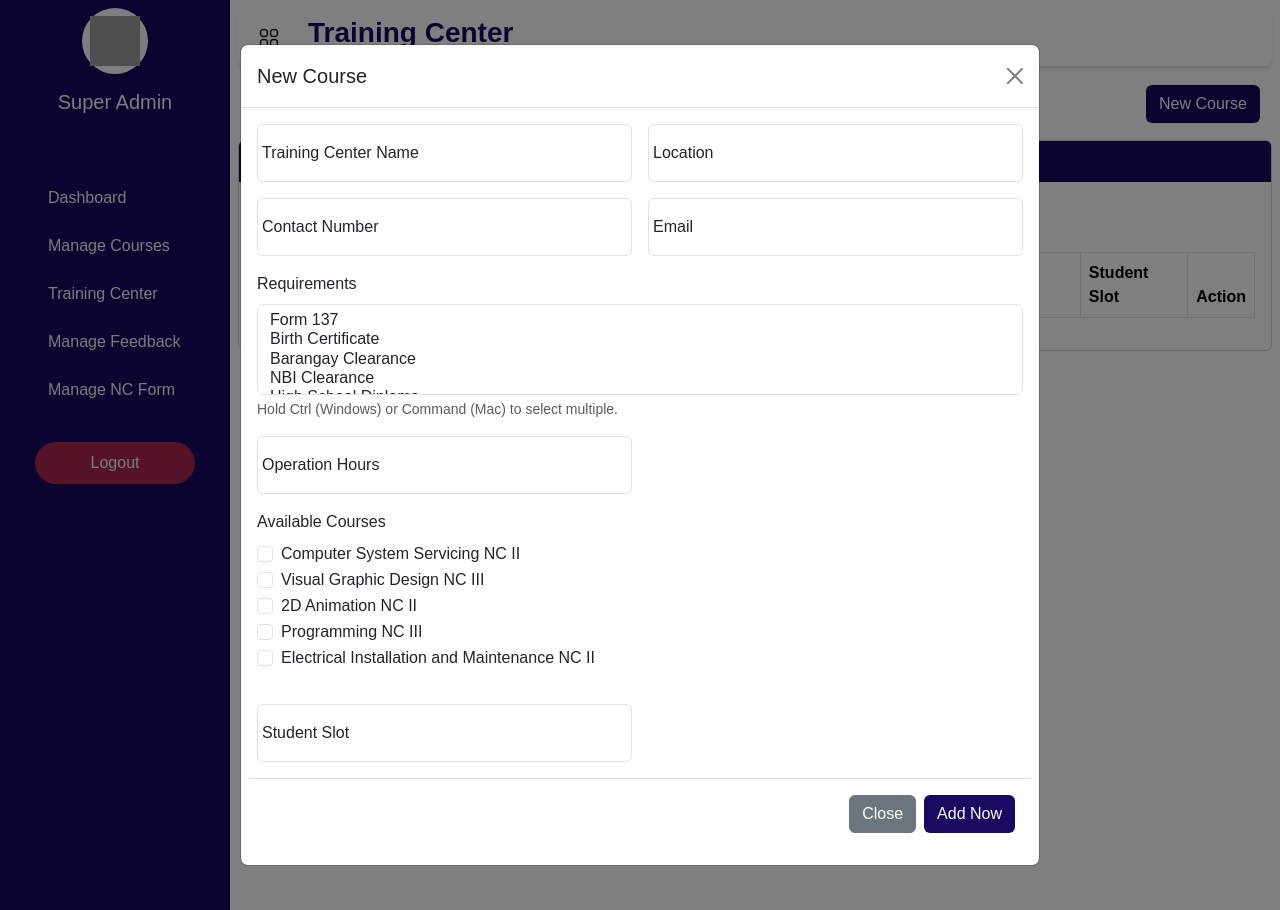
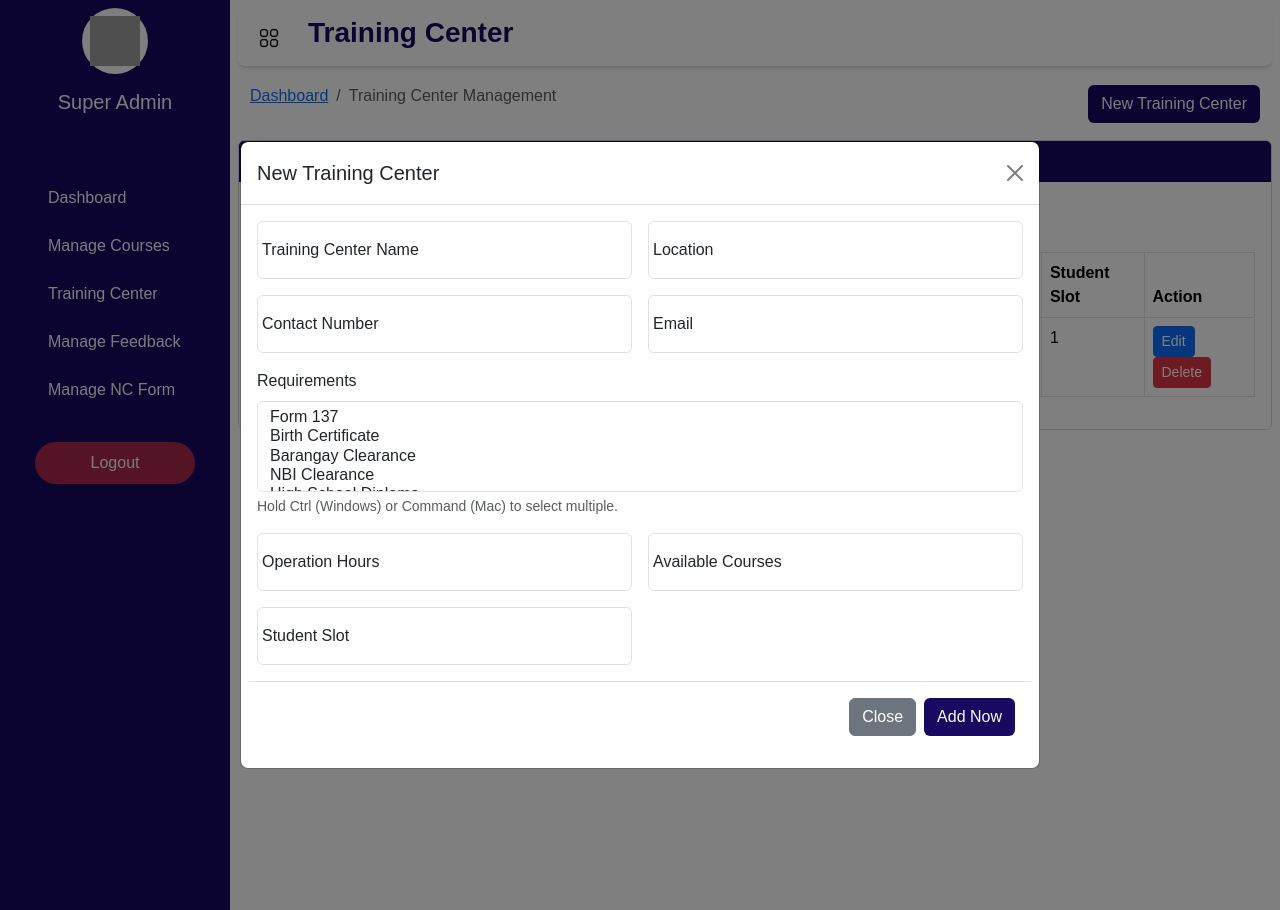
Before and after one commit to lyn212-cpu/Capstone, a PHP site: page /TrainingCenter.php in a window 1280 px wide, after a click on "New Training Center". Run offline with PHP 8.4, Linux system fonts and the light colour scheme; tables that the repository leaves empty hold one stand-in row (values such as "Sample post"); lists and menus that the app fills with data are empty; some libraries are stand-ins or nearby versions; grey boxes are pictures that could not be loaded.

Commit message:
super admin training center features

```diff
--- a/Admin/super_admin/TrainingCenter.php
+++ b/Admin/super_admin/TrainingCenter.php
@@ -1,6 +1,8 @@
 <?php
+include '../../Backend/connect.php'; // <-- fixed directory
 session_start();
 ?>
+
 <!doctype html>
 <html lang="en">
 
@@ -18,109 +20,45 @@ session_start();
 </head>
 
 <body>
-    <!-- Add the modals here -->
     <!-- Edit Modal -->
     <div class="modal fade" id="editModal" tabindex="-1" aria-labelledby="editModalLabel" aria-hidden="true">
         <div class="modal-dialog">
             <div class="modal-content">
                 <div class="modal-header">
-                    <h5 class="modal-title" id="editModalLabel">Edit Course</h5>
+                    <h5 class="modal-title" id="editModalLabel">Edit Training Center</h5>
                     <button type="button" class="btn-close" data-bs-dismiss="modal" aria-label="Close"></button>
                 </div>
                 <div class="modal-body">
                     <form id="editForm">
+                        <input type="hidden" id="editCenterId" name="center_id">
                         <div class="mb-3">
-                            <label for="editCourseName" class="form-label">Training Center Name</label>
-                            <input type="text" class="form-control" id="editTrainingCenter"
-                                placeholder="Enter course name">
+                            <label for="editCenterName" class="form-label">Training Center Name</label>
+                            <input type="text" class="form-control" id="editCenterName" name="center_name">
                         </div>
                         <div class="mb-3">
-                            <label for="editAvailableSlot" class="form-label">Location</label>
-                            <input type="text" class="form-control" id="editLocation" placeholder="Enter New Location">
+                            <label for="editLocation" class="form-label">Location</label>
+                            <input type="text" class="form-control" id="editLocation" name="location">
                         </div>
                         <div class="mb-3">
-                            <label for="contactInformation" class="form-label">Contact Information</label>
-                            <div>
-                                <input type="tel" class="form-control mb-2" id="contactNumber"
-                                    placeholder="Enter contact number">
-                                <input type="email" class="form-control" id="contactEmail"
-                                    placeholder="Enter email address">
-                            </div>
+                            <label for="editContactInfo" class="form-label">Contact Information</label>
+                            <input type="text" class="form-control" id="editContactInfo" name="contact_info">
                         </div>
                         <div class="mb-3">
                             <label for="editRequirements" class="form-label">Requirements</label>
-                            <select multiple class="form-select" id="editRequirements"
-                                onchange="toggleOtherRequirementEdit()">
-                                <option value="form_137">Form 137</option>
-                                <option value="birth_certificate">Birth Certificate</option>
-                                <option value="barangay_clearance">Barangay Clearance</option>
-                                <option value="nbi_clearance">NBI Clearance</option>
-                                <option value="high_school_diploma">High School Diploma</option>
-                                <option value="other">Other (specify below)</option>
-                            </select>
-                            <div class="form-text">Hold Ctrl (Windows) or Command (Mac) to select multiple.</div>
-
-                            <!-- Other Requirement Field (hidden by default) -->
-                            <div class="form-floating mt-2" id="otherRequirementEditDiv" style="display: none;">
-                                <input type="text" class="form-control mb-2" id="otherRequirementEdit"
-                                    placeholder="Other Requirement">
-                                <label for="otherRequirementEdit">Specify Other Requirement</label>
-                                <button type="button" class="btn btn-secondary mt-2" id="addRequirementEditBtn">Add
-                                    Another Requirement</button>
-                            </div>
-
-                            <!-- Container for additional requirements -->
-                            <div id="additionalRequirementsEdit" class="mt-2"></div>
+                            <input type="text" class="form-control" id="editRequirements" name="requirements">
                         </div>
                         <div class="mb-3">
-                            <label for="editAvailableSlot" class="form-label">Operation Hours</label>
-                            <input type="text" class="form-control" id="editAvailableSlot"
-                                placeholder="Enter New Operation Hours">
+                            <label for="editOperationHours" class="form-label">Operation Hours</label>
+                            <input type="text" class="form-control" id="editOperationHours" name="operation_hours">
                         </div>
                         <div class="mb-3">
-                            <label for="editAvailableCourses" class="form-label">Available Courses</label>
-                            <div id="editAvailableCourses">
-                                <div class="form-check">
-                                    <input class="form-check-input" type="checkbox"
-                                        value="Computer System Servicing NC II" id="course1">
-                                    <label class="form-check-label" for="course1">
-                                        Computer System Servicing NC II
-                                    </label>
-                                </div>
-                                <div class="form-check">
-                                    <input class="form-check-input" type="checkbox" value="Visual Graphic Design NC III"
-                                        id="course2">
-                                    <label class="form-check-label" for="course2">
-                                        Visual Graphic Design NC III
-                                    </label>
-                                </div>
-                                <div class="form-check">
-                                    <input class="form-check-input" type="checkbox" value="2D Animation NC II"
-                                        id="course3">
-                                    <label class="form-check-label" for="course3">
-                                        2D Animation NC II
-                                    </label>
-                                </div>
-                                <div class="form-check">
-                                    <input class="form-check-input" type="checkbox" value="Programming NC III"
-                                        id="course4">
-                                    <label class="form-check-label" for="course4">
-                                        Programming NC III
-                                    </label>
-                                </div>
-                                <div class="form-check">
-                                    <input class="form-check-input" type="checkbox"
-                                        value="Electrical Installation and Maintenance NC II" id="course5">
-                                    <label class="form-check-label" for="course5">
-                                        Electrical Installation and Maintenance NC II
-                                    </label>
-                                </div>
-                            </div>
+                            <label for="editAvailableCoursesInput" class="form-label">Available Courses</label>
+                            <input type="text" class="form-control" id="editAvailableCoursesInput"
+                                name="available_courses">
                         </div>
                         <div class="mb-3">
-                            <label for="editAvailableSlot" class="form-label">Student Slot</label>
-                            <input type="number" class="form-control" id="editAvailableSlot"
-                                placeholder="Enter New Available Slot">
+                            <label for="editStudentSlot" class="form-label">Student Slot</label>
+                            <input type="number" class="form-control" id="editStudentSlot" name="student_slot">
                         </div>
                         <button type="submit" class="btn btn-primary">Save Changes</button>
                     </form>
@@ -186,7 +124,8 @@ session_start();
                     </div>
                     <div class="modal-footer">
                         <button type="button" class="btn btn-secondary" data-bs-dismiss="modal">Cancel</button>
-                        <a href="../../include/logout.php" class="btn btn-danger">Logout</a> <!-- Redirects to login.php -->
+                        <a href="../../include/logout.php" class="btn btn-danger">Logout</a>
+                        <!-- Redirects to login.php -->
                     </div>
                 </div>
             </div>
@@ -210,7 +149,7 @@ session_start();
                 </ol>
             </nav>
             <button data-bs-target="#newCenter_modal" data-bs-toggle="modal" style="background-color: #190960"
-                class="btn text-light">New Course</button>
+                class="btn text-light">New Training Center</button>
         </nav>
 
         <!-- User list table -->
@@ -234,35 +173,65 @@ session_start();
                             <th>Action</th>
                         </tr>
                     </thead>
+
                     <tbody>
-                        <!-- No sample data, only column headers remain -->
+                        <?php
+                        $sql = "SELECT * FROM training_center";
+                        $result = $conn->query($sql);
+                        if ($result && $result->num_rows > 0) {
+                            while ($row = $result->fetch_assoc()) {
+                                echo "<tr>";
+                                echo "<td>" . htmlspecialchars($row['center_name']) . "</td>";
+                                echo "<td>" . htmlspecialchars($row['location']) . "</td>";
+                                echo "<td>" . htmlspecialchars($row['contact_info']) . "</td>";
+                                echo "<td>" . htmlspecialchars($row['requirements']) . "</td>";
+                                echo "<td>" . htmlspecialchars($row['operation_hours']) . "</td>";
+                                echo "<td>" . htmlspecialchars($row['available_courses']) . "</td>";
+                                echo "<td>" . htmlspecialchars($row['student_slot']) . "</td>";
+                                echo "<td>
+            <button class='btn btn-primary btn-sm edit-btn'
+                data-center_id='" . htmlspecialchars($row['center_id'], ENT_QUOTES) . "'
+                data-center_name='" . htmlspecialchars($row['center_name'], ENT_QUOTES) . "'
+                data-location='" . htmlspecialchars($row['location'], ENT_QUOTES) . "'
+                data-contact_info='" . htmlspecialchars($row['contact_info'], ENT_QUOTES) . "'
+                data-requirements='" . htmlspecialchars($row['requirements'], ENT_QUOTES) . "'
+                data-operation_hours='" . htmlspecialchars($row['operation_hours'], ENT_QUOTES) . "'
+                data-available_courses='" . htmlspecialchars($row['available_courses'], ENT_QUOTES) . "'
+                data-student_slot='" . htmlspecialchars($row['student_slot'], ENT_QUOTES) . "'
+            >Edit</button>
+            <button class='btn btn-danger btn-sm delete-btn'>Delete</button>
+        </td>";
+                                echo "</tr>";
+                            }
+                        }
+                        ?>
                     </tbody>
                 </table>
             </div>
         </div>
     </main>
 
-    <!-- Modal For adding New Course -->
+    <!-- Modal For adding New Training Center -->
     <div class="modal fade" id="newCenter_modal" data-bs-backdrop="static" data-bs-keyboard="false" tabindex="-1"
         aria-labelledby="staticBackdropLabel" aria-hidden="true">
         <div class="modal-dialog modal-dialog-centered modal-lg">
             <div class="modal-content">
                 <div class="modal-header">
-                    <h1 class="modal-title fs-5" id="staticBackdropLabel">New Course</h1>
+                    <h1 class="modal-title fs-5" id="staticBackdropLabel">New Training Center</h1>
                     <button type="button" class="btn-close" data-bs-dismiss="modal" aria-label="Close"></button>
                 </div>
 
                 <div class="modal-body row g-3 px-3">
                     <!-- Training Center Name -->
                     <div class="form-floating col-md-6">
-                        <input type="text" class="form-control" id="courseName" placeholder="Course Name">
-                        <label for="courseName">Training Center Name</label>
+                        <input type="text" class="form-control" id="centerName" placeholder="Training Center Name">
+                        <label for="centerName">Training Center Name</label>
                     </div>
 
                     <!-- Location -->
                     <div class="form-floating col-md-6">
-                        <input type="text" class="form-control" id="centerName" placeholder="Training Center Name">
-                        <label for="centerName">Location</label>
+                        <input type="text" class="form-control" id="location" placeholder="Location">
+                        <label for="location">Location</label>
                     </div>
 
                     <!-- Contact Number -->
@@ -303,69 +272,32 @@ session_start();
 
                     <!-- Operation Hours-->
                     <div class="form-floating col-md-6">
-                        <input type="text" class="form-control" id="slotAvailability" placeholder="Slot Availability">
-                        <label for="slotAvailability">Operation Hours</label>
+                        <input type="text" class="form-control" id="operationHours" placeholder="Operation Hours">
+                        <label for="operationHours">Operation Hours</label>
                     </div>
 
                     <!-- Available Courses -->
-                    <div class="mb-3">
-                        <label for="editAvailableCourses" class="form-label">Available Courses</label>
-                        <div id="editAvailableCourses">
-                            <div class="form-check">
-                                <input class="form-check-input" type="checkbox" value="Computer System Servicing NC II"
-                                    id="course1">
-                                <label class="form-check-label" for="course1">
-                                    Computer System Servicing NC II
-                                </label>
-                            </div>
-                            <div class="form-check">
-                                <input class="form-check-input" type="checkbox" value="Visual Graphic Design NC III"
-                                    id="course2">
-                                <label class="form-check-label" for="course2">
-                                    Visual Graphic Design NC III
-                                </label>
-                            </div>
-                            <div class="form-check">
-                                <input class="form-check-input" type="checkbox" value="2D Animation NC II" id="course3">
-                                <label class="form-check-label" for="course3">
-                                    2D Animation NC II
-                                </label>
-                            </div>
-                            <div class="form-check">
-                                <input class="form-check-input" type="checkbox" value="Programming NC III" id="course4">
-                                <label class="form-check-label" for="course4">
-                                    Programming NC III
-                                </label>
-                            </div>
-                            <div class="form-check">
-                                <input class="form-check-input" type="checkbox"
-                                    value="Electrical Installation and Maintenance NC II" id="course5">
-                                <label class="form-check-label" for="course5">
-                                    Electrical Installation and Maintenance NC II
-                                </label>
-                            </div>
-                        </div>
+                    <div class="form-floating col-md-6">
+                        <input type="text" class="form-control" id="availableCourses" placeholder="Available Courses">
+                        <label for="availableCourses">Available Courses</label>
                     </div>
 
                     <!-- Student Slot -->
                     <div class="form-floating col-md-6">
-                        <input type="text" class="form-control" id="location" placeholder="Location">
-                        <label for="location">Student Slot</label>
+                        <input type="number" class="form-control" id="studentSlot" placeholder="Student Slot">
+                        <label for="studentSlot">Student Slot</label>
                     </div>
 
                     <div class="modal-footer">
                         <button type="button" class="btn btn-secondary" data-bs-dismiss="modal">Close</button>
-                        <button style="background-color: #190960" type="button" class="btn text-light">Add Now</button>
+                        <button style="background-color: #190960" type="submit" class="btn text-light">Add Now</button>
                     </div>
                 </div>
             </div>
         </div>
 
-
         <script src="../../JS_CSS_Admin/js_dashboard.js"></script>
-
         <script src="/Capstone/JS_CSS_Admin/js_training_center.js"></script>
-
         <script src="https://cdn.jsdelivr.net/npm/simple-datatables@7.1.2/dist/umd/simple-datatables.min.js"
             crossorigin="anonymous"></script>
 </body>
```
Also changed, not shown: Admin/super_admin/addTrainingCenter.php (added, +26 -0 lines), Admin/super_admin/deleteTrainingCenter.php (added, +26 -0 lines), Admin/super_admin/editTrainingCenter.php (added, +33 -0 lines), JS_CSS_Admin/js_training_center.js (+85 -70 lines).
